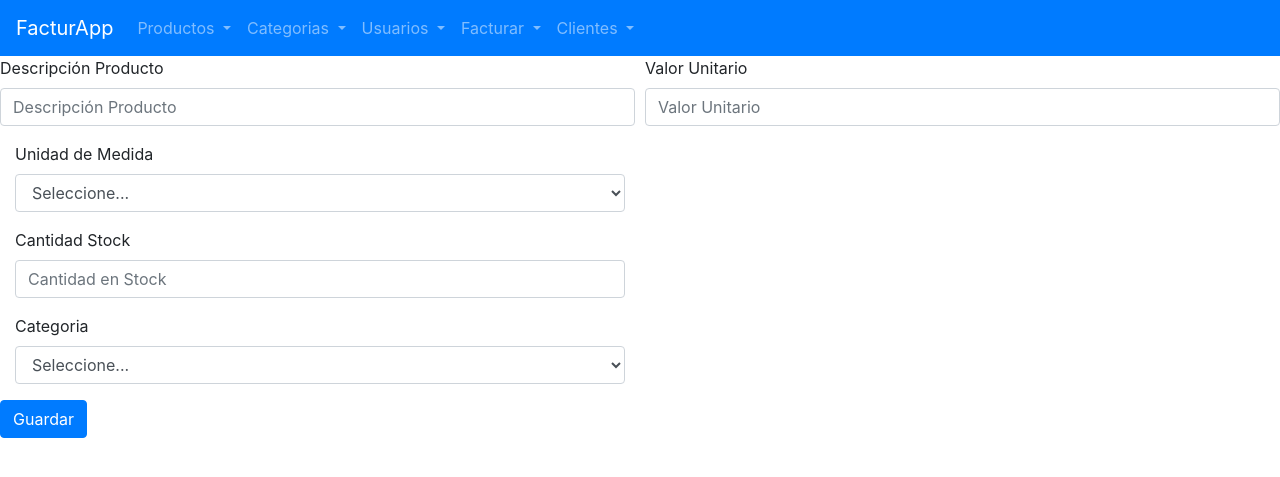
After one commit to brayan960120/facuracion9, a Python web app: template templates/formulario_actualizar_producto.html in a window 1280 px wide. The commit adds this page. Shown: the top 477 px of the page. Run offline with Jinja, Linux system fonts and the light colour scheme; the template is opened without the code that fills it, so the values that code supplies are empty; some libraries are stand-ins or nearby versions.

Commit message:
new rama

```diff
--- a/models/productos.py
+++ b/models/productos.py
@@ -1,4 +1,4 @@
-from sqlalchemy import Column, Integer, String, Float, ForeignKey
+from sqlalchemy import Column, Integer, String, Float, ForeignKey, update
 from src.models import session, Base
 from src.models.categorias import Categorias
 
@@ -7,9 +7,9 @@ class Productos(Base):
     __tablename__ = 'productos'
     id = Column(Integer, primary_key=True)
     descripcion = Column(String(300), unique=True, nullable=False)
-    valor_unitario = Column(Float(10,8))
+    valor_unitario = Column(Float(10,8), nullable=False)
     unidad_medida = Column(String(3), nullable=False)
-    cantida_stock = Column(Float(10,8))
+    cantida_stock = Column(Float(10,8), nullable=False)
     categoria = Column(Integer, ForeignKey('categorias.id'), nullable=False)
 
     def __init__(self, descripcion, valor_unitario, unidad_medida, cantida_stock, categoria):
--- /dev/null
+++ b/templates/formulario_actualizar_producto.html
@@ -0,0 +1,54 @@
+{% extends 'layout.html' %}
+
+{% block contenido %}
+{% with messages = get_flashed_messages() %}
+  {% if messages %}
+    <ul class=flashes>
+    {% for message in messages %}
+      <li>{{ message }}</li>
+    {% endfor %}
+    </ul>
+  {% endif %}
+{% endwith %}
+<form action="actualizar_producto" method="post">
+  <div class="form-row">
+    <div class="form-group col-md-6">
+      <label for="descripcion">Descripción Producto</label>
+      <input type="text" class="form-control" id="descripcion" name="descripcion" placeholder="Descripción Producto">
+    </div>
+    <div class="form-group col-md-6">
+      <label for="valor_unitario">Valor Unitario</label>
+      <input type="text" class="form-control" id="valor_unitario" name="valor_unitario" placeholder="Valor Unitario">
+    </div>
+
+
+  </div>
+
+  <div class="form-group col-md-6">
+    <label for="unidad_medida">Unidad de Medida</label>
+    <select id="unidad_medida" name="unidad_medida" class="form-control">
+        <option selected>Seleccione...</option>
+        <option value="GRS">GRS</option>
+        <option value="UND">UND</option>
+      <option>...</option>
+    </select>
+  </div>
+
+  <div class="form-group col-md-6">
+    <label for="cantida_stock">Cantidad Stock</label>
+    <input type="text" class="form-control" id="cantida_stock" name="cantida_stock" placeholder="Cantidad en Stock">
+  </div>
+  <div class="form-group col-md-6">
+    <label for="categoria">Categoria</label>
+    <select id="categoria" name="categoria" class="form-control">
+        <option selected>Seleccione...</option>
+        {% for categoria in categoria %}
+          <option value={{categoria.id}}>{{categoria.categoria}}</option>
+        {% endfor %}
+      <option>...</option>
+    </select>
+  </div>
+  <button type="submit" class="btn btn-primary">Guardar</button>
+</form>
+
+{% endblock contenido %}
--- a/templates/layout.html
+++ b/templates/layout.html
@@ -32,6 +32,7 @@
               <div class="dropdown-menu" aria-labelledby="navbarDropdown">
                 <a class="dropdown-item" href="/crear_producto">Crear Producto</a>
                 <a class="dropdown-item" href="/ver_productos">Lista Productos</a>
+                <a class="dropdown-item" href="/actualizar_producto">Actualizar Productos</a>
 
 
               </div>
```
Also changed, not shown: controllers/detalles_factura_controller.py (added, +39 -0 lines), controllers/productos_controller.py (+7 -0 lines), models/detalle_factura.py (added, +37 -0 lines).
